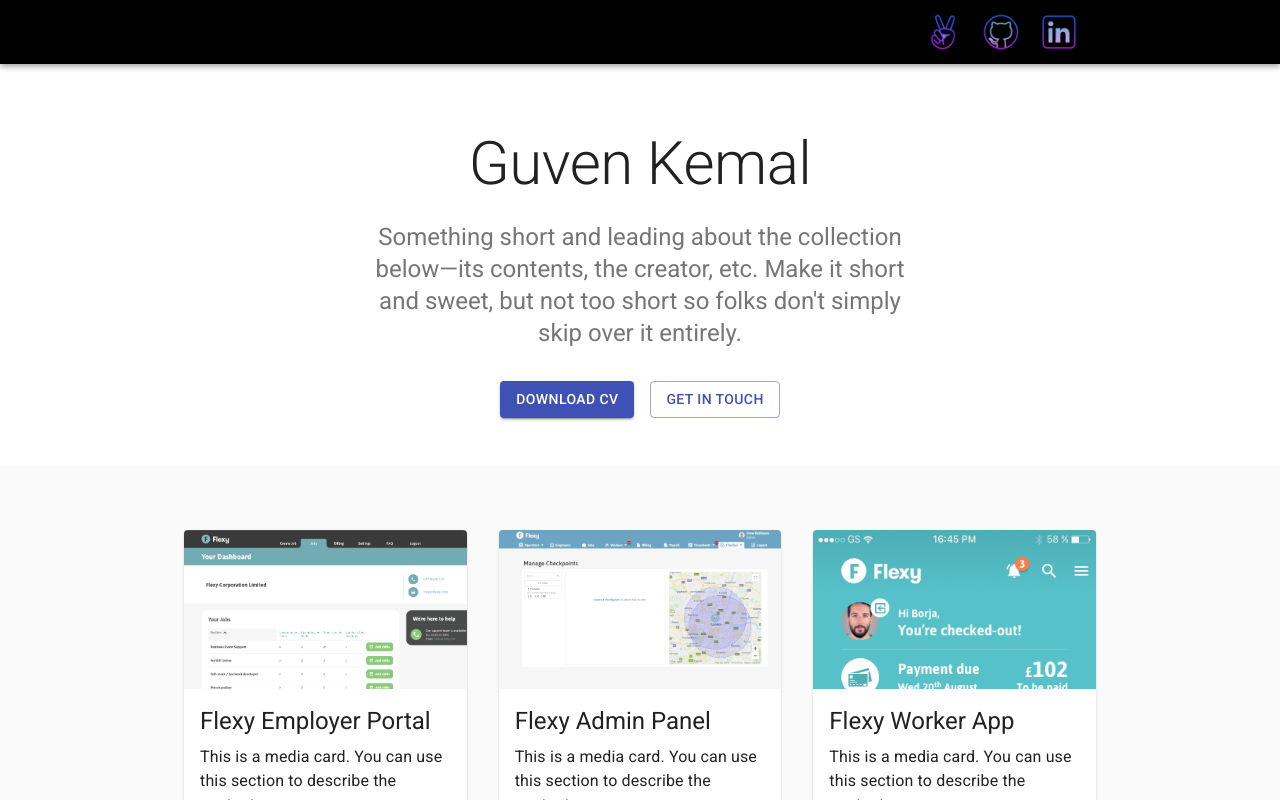
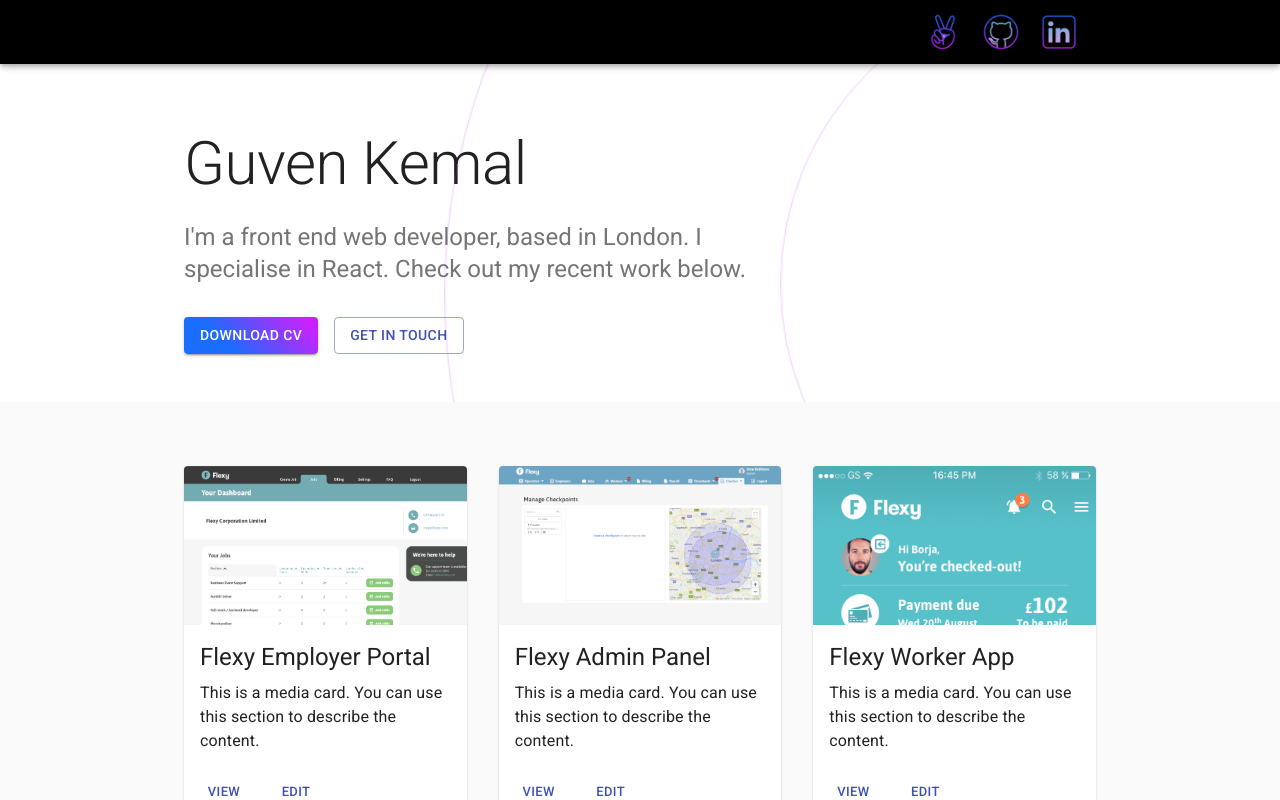
Before and after one commit to guven8/guven8.github.io, a React (Create React App) app: page / in a window 1280 px wide. Shown: the top 800 px of the page. Built offline with nearby package versions, Linux system fonts and the light colour scheme.

Commit message:
add animation to hero, change layout

```diff
--- a/src/components/Hero.tsx
+++ b/src/components/Hero.tsx
@@ -2,21 +2,68 @@
 import { Container, Typography, Button, Grid, makeStyles } from '@material-ui/core';
 
 const useStyles = makeStyles(theme => ({
+  '@keyframes ripple': {
+    '0%': {
+      transform: 'scale(0.8)'
+    },
+    '50%': {
+      transform: 'scale(1.2)'
+    },
+    '100%': {
+      transform: 'scale(0.8)'
+    }
+  },
+  hero: {
+    backgroundColor: theme.palette.background.paper,
+    padding: theme.spacing(8, 0, 6),
+    position: 'relative'
+  },
   bgcircles: {
     position: 'absolute',
     top: 0,
     right: 0,
     bottom: 0,
     left: 0,
-    overflow: 'hidden'
+    overflow: 'hidden',
+    height: '100%'
   },
-  bgcircle: {},
-  heroContent: {
-    backgroundColor: theme.palette.background.paper,
-    padding: theme.spacing(8, 0, 6),
+  bgcircle: {
+    position: 'absolute',
+    borderRadius: '50%',
+    willChange: 'transform',
+    border: '1px solid #BD24F6',
+    opacity: 0.2,
+    animation: '$ripple 10s ease-in-out infinite',
+    '&:first-child': {
+      left: '110px',
+      top: '-680px',
+      width: '1940px',
+      height: '1940px'
+    },
+    '&:nth-child(2)': {
+      left: '550px',
+      top: '-300px',
+      width: '1060px',
+      height: '1060px'
+    },
+    '&:nth-child(3)': {
+      left: '830px',
+      top: '-30px',
+      width: '500px',
+      height: '500px',
+    }
+  },
+  heroSummary: {
+    maxWidth: '600px'
   },
   heroButtons: {
     marginTop: theme.spacing(4),
+  },
+  gradientBG: {
+    background: 'linear-gradient(45deg, #1a6dff 30%, #c822ff 90%)'
+  },
+  gradientBorder: {
+    borderColor: 'linear-gradient(45deg, #1a6dff 30%, #c822ff 90%)'
   }
 }));
 
@@ -24,30 +71,28 @@
   const classes = useStyles();
 
   return (
-    <div className={classes.heroContent}>
+    <div className={classes.hero}>
       <div className={classes.bgcircles}>
         <div className={classes.bgcircle} />
         <div className={classes.bgcircle} />
         <div className={classes.bgcircle} />
       </div>
-      <Container maxWidth="sm">
-        <Typography component="h1" variant="h2" align="center" color="textPrimary" gutterBottom>
+      <Container maxWidth="md">
+        <Typography component="h1" variant="h2" align="left" color="textPrimary" gutterBottom>
           Guven Kemal
         </Typography>
-        <Typography variant="h5" align="center" color="textSecondary" paragraph>
-          Something short and leading about the collection below—its contents, the creator, etc.
-          Make it short and sweet, but not too short so folks don&apos;t simply skip over it
-          entirely.
+        <Typography variant="h5" align="left" color="textSecondary" paragraph className={classes.heroSummary}>
+          I'm a front end web developer, based in London. I specialise in React. Check out my recent work below.
         </Typography>
         <div className={classes.heroButtons}>
-          <Grid container spacing={2} justify="center">
+          <Grid container spacing={2} justify="flex-start">
             <Grid item>
-              <Button variant="contained" color="primary">
+              <Button variant="contained" color="primary" className={classes.gradientBG}>
                 Download CV
               </Button>
             </Grid>
             <Grid item>
-              <Button variant="outlined" color="primary">
+              <Button variant="outlined" color="primary" className={classes.gradientBorder}>
                 Get in touch
               </Button>
             </Grid>
```
